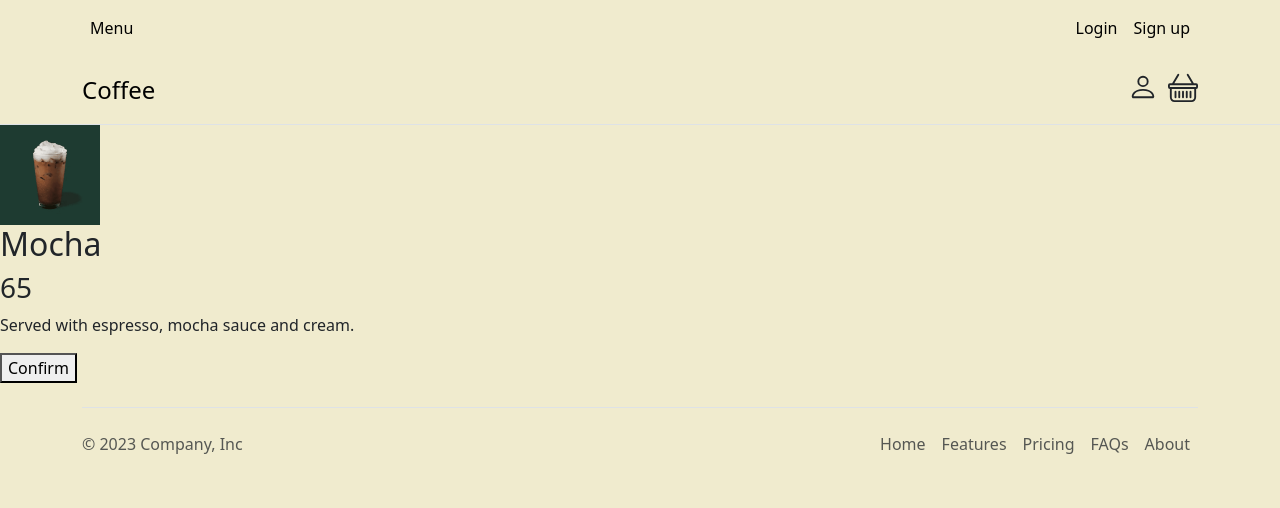
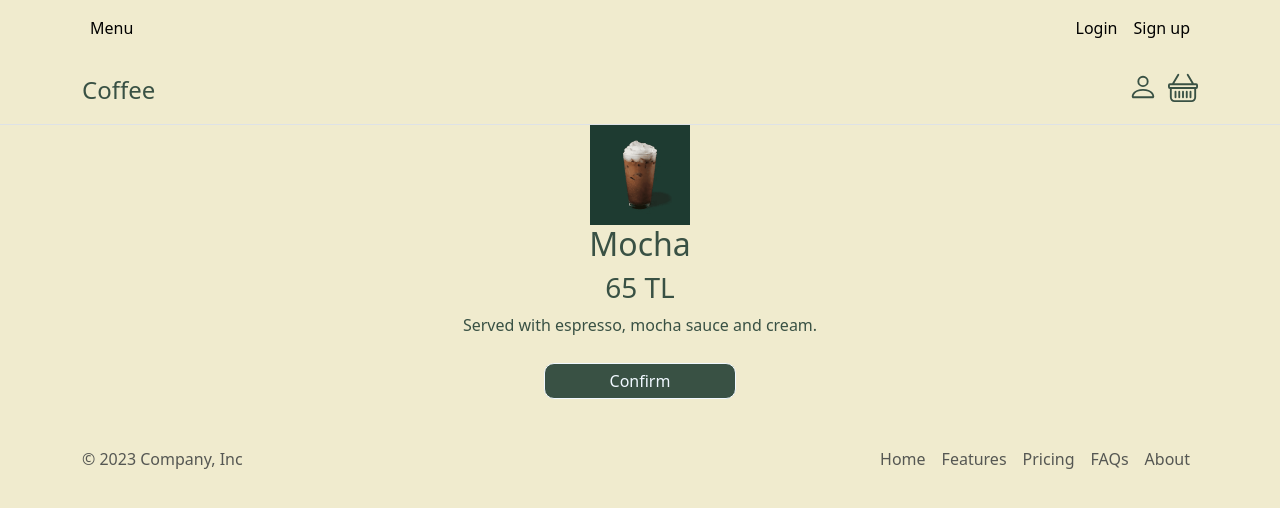
Before and after one commit to Huseyineks/Django-Food-Ordering-System, a Django app: page /user/order/1 in a window 1280 px wide. Shown: the top 508 px of the page. Run offline with Django 4.2, Linux system fonts and the light colour scheme; data comes from the database, SQL or seed files in the repository; both versions use the stored data as it was after the commit.

Commit message:
making some changes on front-end

```diff
--- a/static/style.css
+++ b/static/style.css
@@ -75,3 +75,18 @@
     text-decoration: none;
     color: inherit;
 }
+.order-content{
+    text-align: center;
+}
+.txt{
+    color: #395144;
+}
+.order-button{
+    padding: 5px;
+    background-color:#395144 ;
+    border-radius: 10px;
+    width: 15%;
+    margin-top: 10px;
+    color: aliceblue;
+    border: 1px solid;
+}
--- a/templates/includes/footer.html
+++ b/templates/includes/footer.html
@@ -1,5 +1,5 @@
 <div class="container">
-    <footer class="d-flex flex-wrap justify-content-between align-items-center py-3 my-4 border-top">
+    <footer class="d-flex flex-wrap justify-content-between align-items-center py-3 my-4">
       <p class="col-md-4 mb-0 text-body-secondary">© 2023 Company, Inc</p>
 
       <a href="/" class="col-md-4 d-flex align-items-center justify-content-center mb-3 mb-md-0 me-md-auto link-body-emphasis text-decoration-none">
--- a/templates/includes/navbar.html
+++ b/templates/includes/navbar.html
@@ -1,15 +1,15 @@
 <nav class="py-2">
     <div class="container d-flex flex-wrap">
       <ul class="nav me-auto">
-        <li class="nav-item"><a href="#" class="nav-link link-body-emphasis px-2 active" aria-current="page">Menu</a></li>
+        <li class="nav-item"><a href="{% url 'homepage' %}" class="nav-link link-body-emphasis px-2 active" aria-current="page" style="color: #395144;">Menu</a></li>
 
       </ul>
       <ul class="nav">
         {% if request.user.is_authenticated %}
-        <li class="nav-item"><a href="{% url 'user:logout' %}" class="nav-link link-body-emphasis px-2">Logout</a></li>
+        <li class="nav-item"><a href="{% url 'user:logout' %}" class="nav-link link-body-emphasis px-2" style="color: #395144;">Logout</a></li>
         {% else %}
-        <li class="nav-item"><a href="{% url 'user:login' %}" class="nav-link link-body-emphasis px-2">Login</a></li>
-        <li class="nav-item"><a href="{% url 'user:register' %}" class="nav-link link-body-emphasis px-2">Sign up</a></li>
+        <li class="nav-item"><a href="{% url 'user:login' %}" class="nav-link link-body-emphasis px-2" style="color: #395144;">Login</a></li>
+        <li class="nav-item"><a href="{% url 'user:register' %}" class="nav-link link-body-emphasis px-2" style="color: #395144;">Sign up</a></li>
         {% endif %}
 
 
@@ -20,15 +20,15 @@
     <div class="container d-flex flex-wrap justify-content-center">
       <a href="/" class="d-flex align-items-center mb-3 mb-lg-0 me-lg-auto link-body-emphasis text-decoration-none">
 
-        <span class="fs-4">Coffee</span>
+        <span class="fs-4" style="color: #395144;">Coffee</span>
       </a>
       <div class="icon-links">
-        <a href="{% url 'user:information' %}">
+        <a href="{% url 'user:information' %}" style="color: #395144;">
       <svg xmlns="http://www.w3.org/2000/svg" width="30" height="30" fill="currentColor" class="bi bi-person" viewBox="0 0 16 16">
         <path d="M8 8a3 3 0 1 0 0-6 3 3 0 0 0 0 6Zm2-3a2 2 0 1 1-4 0 2 2 0 0 1 4 0Zm4 8c0 1-1 1-1 1H3s-1 0-1-1 1-4 6-4 6 3 6 4Zm-1-.004c-.001-.246-.154-.986-.832-1.664C11.516 10.68 10.289 10 8 10c-2.29 0-3.516.68-4.168 1.332-.678.678-.83 1.418-.832 1.664h10Z"/>
       </svg>
     </a>
-    <a href="{% url 'user:basket' %}">
+    <a href="{% url 'user:basket' %}" style="color: #395144;">
       <svg xmlns="http://www.w3.org/2000/svg" width="30" height="30" fill="currentColor" class="bi bi-basket" viewBox="0 0 16 16">
         <path d="M5.757 1.071a.5.5 0 0 1 .172.686L3.383 6h9.234L10.07 1.757a.5.5 0 1 1 .858-.514L13.783 6H15a1 1 0 0 1 1 1v1a1 1 0 0 1-1 1v4.5a2.5 2.5 0 0 1-2.5 2.5h-9A2.5 2.5 0 0 1 1 13.5V9a1 1 0 0 1-1-1V7a1 1 0 0 1 1-1h1.217L5.07 1.243a.5.5 0 0 1 .686-.172zM2 9v4.5A1.5 1.5 0 0 0 3.5 15h9a1.5 1.5 0 0 0 1.5-1.5V9H2zM1 7v1h14V7H1zm3 3a.5.5 0 0 1 .5.5v3a.5.5 0 0 1-1 0v-3A.5.5 0 0 1 4 10zm2 0a.5.5 0 0 1 .5.5v3a.5.5 0 0 1-1 0v-3A.5.5 0 0 1 6 10zm2 0a.5.5 0 0 1 .5.5v3a.5.5 0 0 1-1 0v-3A.5.5 0 0 1 8 10zm2 0a.5.5 0 0 1 .5.5v3a.5.5 0 0 1-1 0v-3a.5.5 0 0 1 .5-.5zm2 0a.5.5 0 0 1 .5.5v3a.5.5 0 0 1-1 0v-3a.5.5 0 0 1 .5-.5z"/>
       </svg>
--- a/templates/order.html
+++ b/templates/order.html
@@ -4,17 +4,17 @@
 
 {% block container %}
 {% load static %}
+<div class="order-content">
+<img src="{{item.image.url}}" alt="sa" width="100">
+<h2 class="txt"> {{item.name}} </h2>
+<h3 class="txt"> {{item.price}} TL </h3>
 
-<img src="{{item.image.url}}" alt="sa" width="100">
-<h2> {{item.name}} </h2>
-<h3> {{item.price}} </h3>
-
-<p> {{item.content}} </p>
+<p class="txt"> {{item.content}} </p>
 
 <form method='post' action="">
     {% csrf_token %}
-    <button type="submit" value="clicked" name="control">Confirm</button>
+    <button type="submit" value="clicked" name="control" class="order-button">Confirm</button>
 </form>
 
-
+</div>
 {% endblock %}
```
Also changed, not shown: templates/form.html (+13 -7 lines), templates/information.html (+13 -9 lines), templates/login.html (+12 -8 lines), templates/paying.html (+9 -7 lines), templates/register.html (+13 -8 lines), db.sqlite3.
